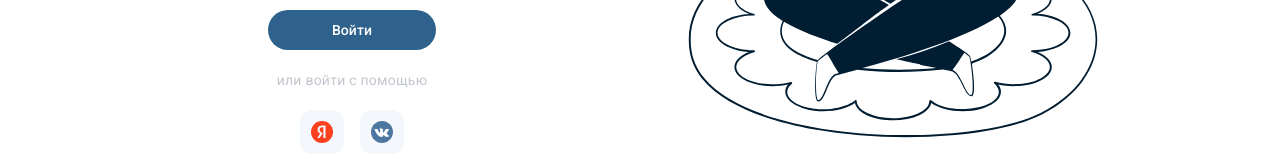
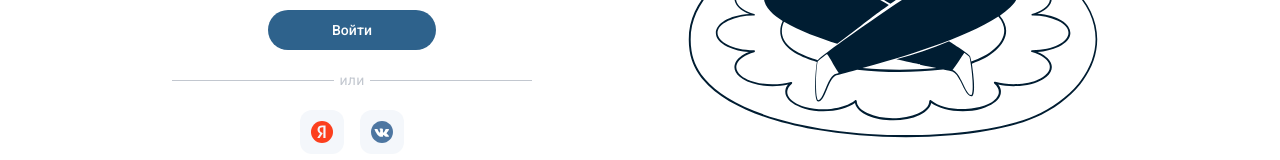
Before and after one commit to maksim4k1/my-psychologist, a Next.js app: page /login in a window 1280 px wide. Shown: the part 429-589 px from the top of the page. Built offline with nearby package versions, Linux system fonts and the light colour scheme.

Commit message:
changed label text and styles for AuthButtons component

```diff
--- a/src/components/UI/AuthButtons/index.tsx
+++ b/src/components/UI/AuthButtons/index.tsx
@@ -21,7 +21,7 @@ const AuthButtons: FunctionComponent<Props> = ({
       {...props}
     >
       {children}
-      <span className={styles.labelText}>или войти с помощью</span>
+      <span className={styles.labelText}>или</span>
       <div className={styles.iconButtons}>
         <IconButton type="button">
           <YandexIcon />
--- a/src/components/UI/AuthButtons/styles.module.scss
+++ b/src/components/UI/AuthButtons/styles.module.scss
@@ -1,7 +1,7 @@
 @import "@/styles/variables.scss";
 @import "@/styles/textStyles.scss";
 
-.authContainer{
+.authContainer {
   width: 100%;
   display: flex;
   flex-flow: column;
@@ -9,12 +9,26 @@
   gap: 20px;
 }
 
-.labelText{
+.labelText {
+  width: 100%;
+  display: flex;
+  align-items: center;
+  justify-content: space-between;
+  gap: 5px;
   color: $outline-variant;
   @include bodyMedium;
+
+  &::before,
+  &::after {
+    content: "";
+    width: 100%;
+    height: 1px;
+    display: block;
+    background-color: $outline-variant;
+  }
 }
 
-.iconButtons{
+.iconButtons {
   display: flex;
   gap: 16px;
 }
```
